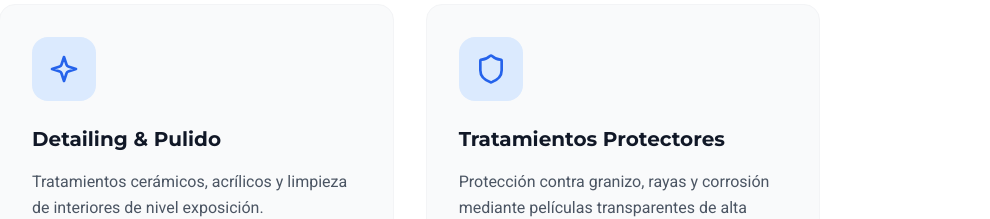
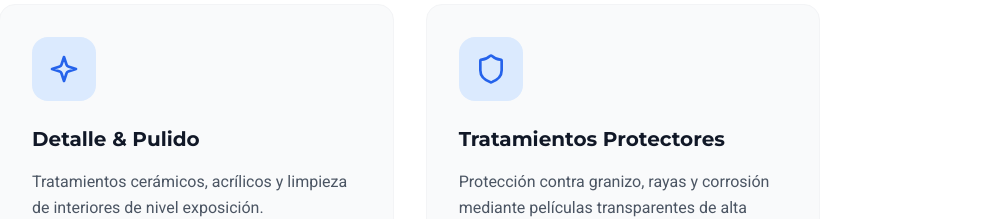
Before and after one commit to rodrigojmayer/davidrodriguez, a React (Vite) app: page / in a window 1280 px wide. Shown: the part 1400-1619 px from the top of the page, without its empty margins (17-1007 px from the left). Built offline with nearby package versions, Linux system fonts and the light colour scheme; no server answers; the database is empty.

Commit message:
fixed detalle

```diff
--- a/components/Services.tsx
+++ b/components/Services.tsx
@@ -19,7 +19,7 @@ const services = [
     icon: ICONS.Car
   },
   {
-    title: 'Detailing & Pulido',
+    title: 'Detalle & Pulido',
     description: 'Tratamientos cerámicos, acrílicos y limpieza de interiores de nivel exposición.',
     icon: ICONS.Sparkle
   },
```
